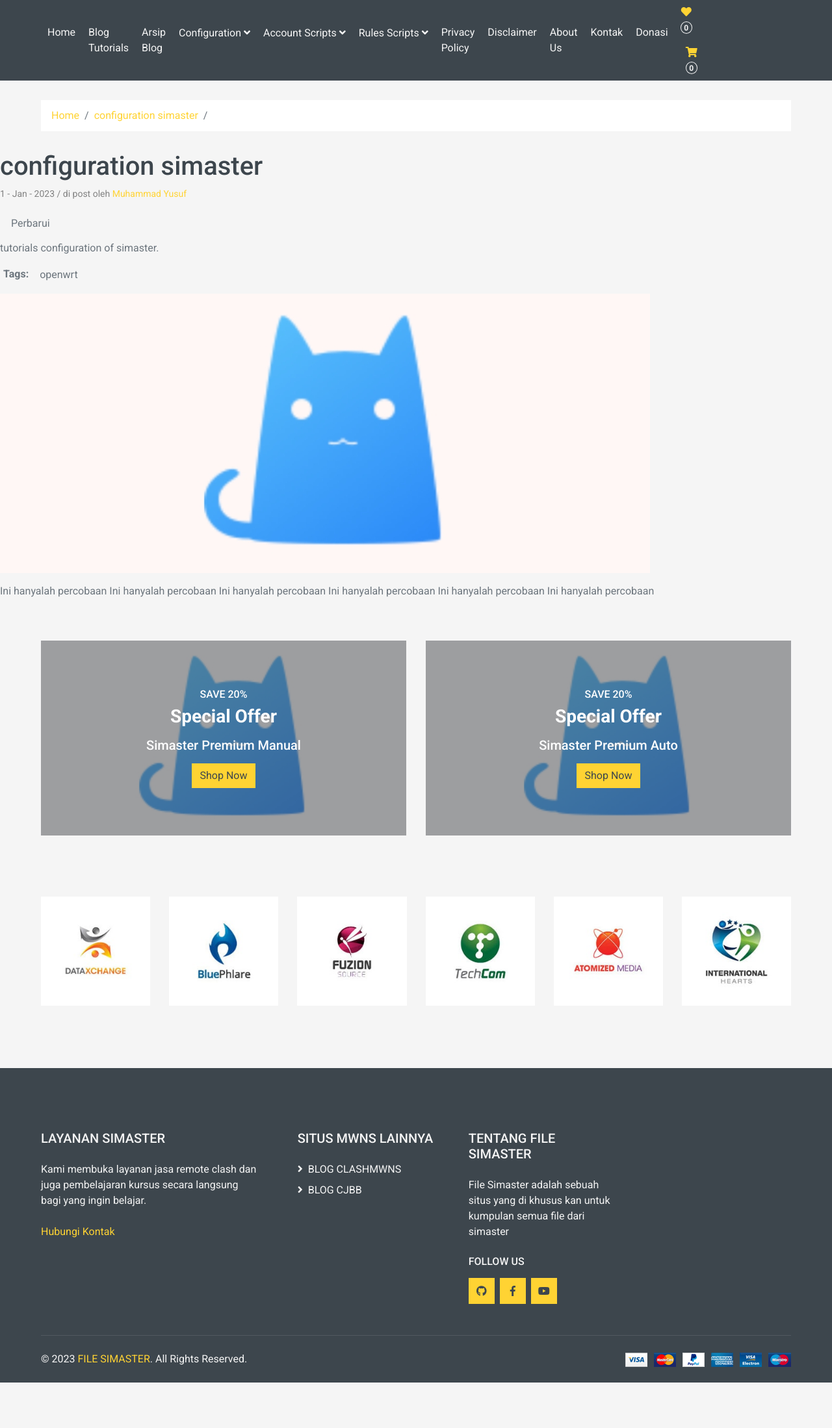
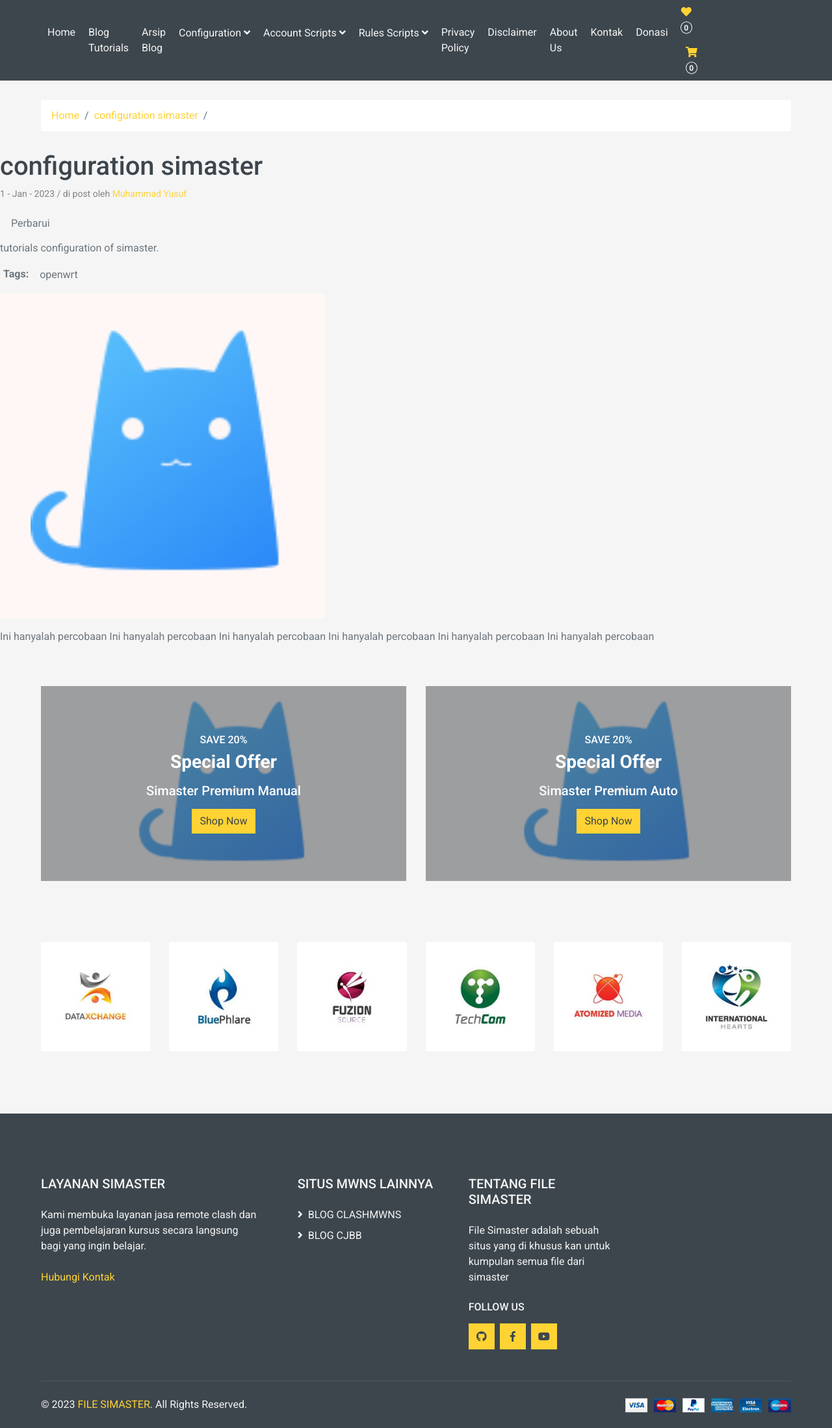
Before and after one commit to mwnsofficial/simaster, a Jekyll site: the page built from _posts/2023-01-01-simaster.md, in a window 1280 px wide. Shown: the whole page at 65% size. Built offline with Jekyll 4.4.1, drawn with Linux system fonts in a browser that asks for light colours; nearby versions of some CDN libraries; before the commit the page ends 2128 px from its top, so only the background shows below that.

Commit message:
Update 2023-01-01-simaster.md

```diff
--- a/_posts/2023-01-01-simaster.md
+++ b/_posts/2023-01-01-simaster.md
@@ -4,10 +4,10 @@
 permalink: simaster.html
 summary: "tutorials configuration of simaster."
 tags: [openwrt]
-image: /img/carousel.jpg
+image: /img/product.jpg
 ---
 
-![configuration openwrt](/img/carousel.jpg)
+![configuration openwrt](/img/product.jpg)
 
 Ini hanyalah percobaan
 Ini hanyalah percobaan
```
